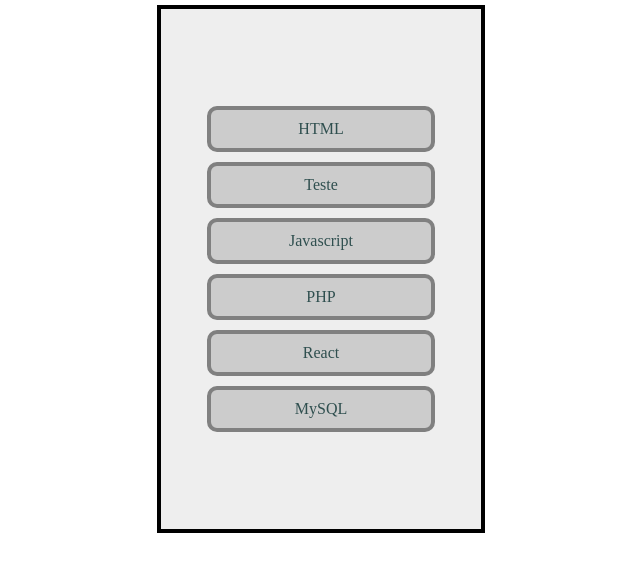
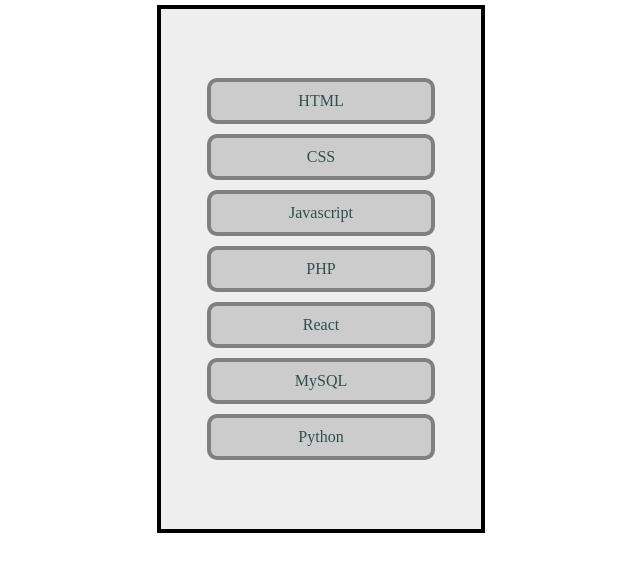
Before and after one commit to vinivargasr/JavaScript, a plain HTML site: page Exercícios/Ex039/ex039.html in a window 1280 px wide. Shown: the whole page, without its empty margins (319-959 px from the left). Drawn offline with Linux system fonts and the light colour scheme.

Commit message:
criando elementos

```diff
--- /dev/null
+++ b/Exercícios/Ex039/ex038c.js
@@ -0,0 +1,13 @@
+const caixa1 = document.querySelector('#caixa1')
+const cursosZ = [...document.querySelectorAll('.cursos')]
+const cursos = ['HTML','CSS','Javascript','PHP','React', 'MySQL','Python']
+
+cursos.map((el, chave) => {
+    const newElement = document.createElement('div')
+
+    newElement.setAttribute('id','c' + (chave + 1))
+    newElement.setAttribute('class','curso c1')
+    newElement.innerHTML = el
+
+caixa1.appendChild(newElement)
+})
--- a/Exercícios/Ex039/ex039.html
+++ b/Exercícios/Ex039/ex039.html
@@ -9,14 +9,14 @@
 <body>
     <main>
         <div id="caixa1" class="caixa">
-            <div id="c1" class="curso c1">HTML</div>
+            <!-- <div id="c1" class="curso c1">HTML</div>
             <div id="c2" class="curso c1">CSS</div>
             <div id="c3" class="curso c1">Javascript</div>
             <div id="c4" class="curso c1">PHP</div>
             <div id="c5" class="curso c1">React</div>
-            <div id="c6" class="curso c1">MySQL</div>
+            <div id="c6" class="curso c1">MySQL</div> -->
         </div>
     </main>
-    <script src="ex038b.js"></script>
+    <script src="ex038c.js"></script>
 </body>
 </html>
```
